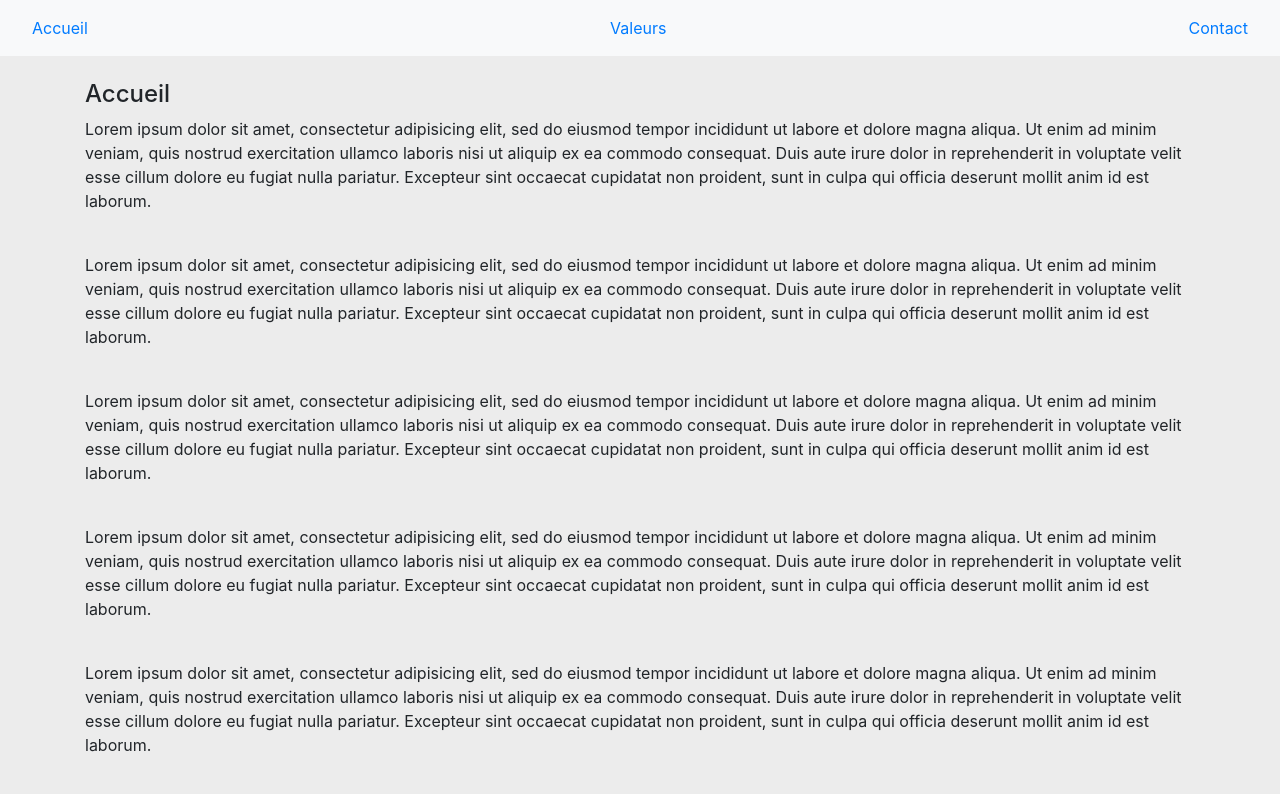
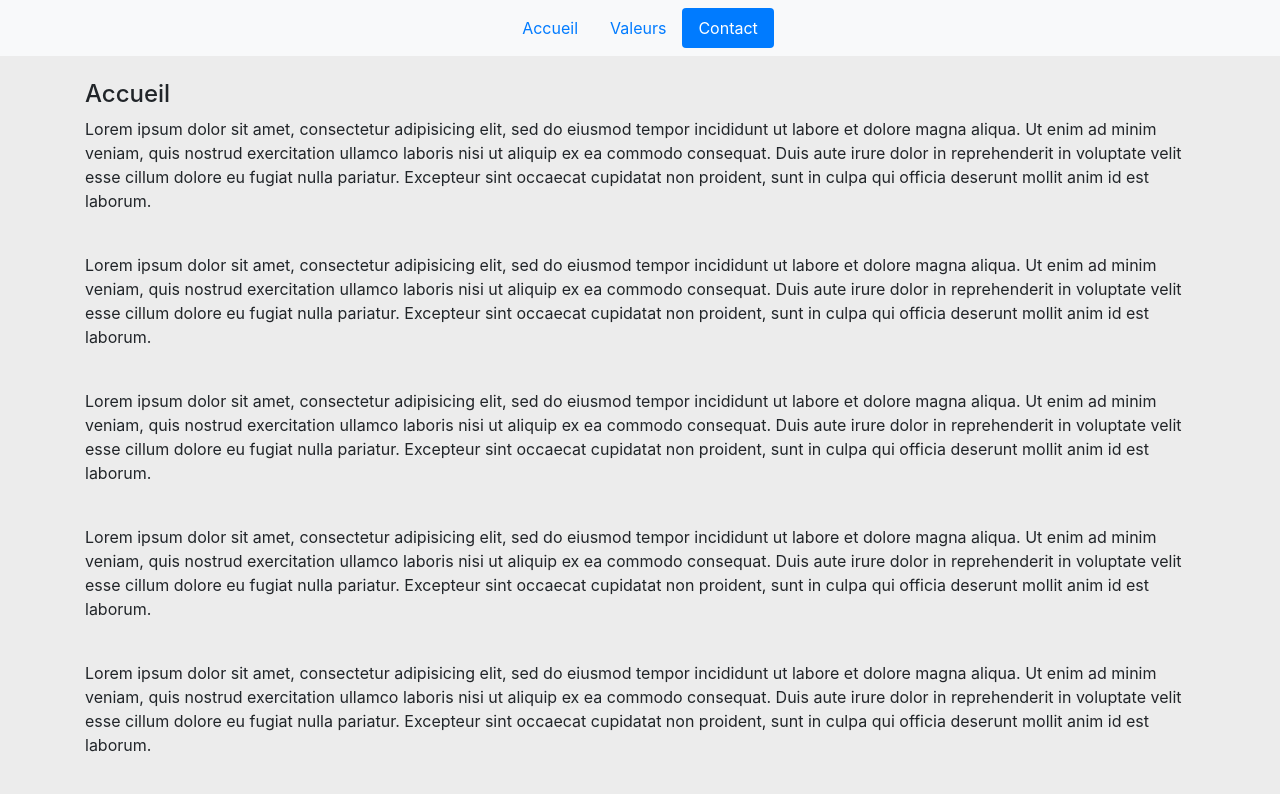
Before and after one commit to Marie-Bewiwi/exercices, a plain HTML site: page bootstrap-10/index.html in a window 1280 px wide. Shown: the top 794 px of the page. Drawn offline with nearby package versions, Linux system fonts and the light colour scheme; files that its build step writes are made by us from their sources.

Commit message:
finished ex 10

```diff
--- a/bootstrap-10/index.html
+++ b/bootstrap-10/index.html
@@ -17,11 +17,12 @@
             Bootstrap fourni un composant très utile pour que vos utilisateurs puissent suivre leur progression sur une page : le Scrollspy.
     A partir de la page HTML présente, créez une navbar dont les éléments vont être activés en fonction du scroll de l'utilisateur.
     La navbar doit évidement rester constamment affichée en haut de l'écran lorsque l'utilisateur scroll vers le bas de la page.-->
-    <nav id="navigation" class="navbar bg-light fixed-top">
-        <a class="nav-link" href='#Accueil'> Accueil </a>
-        <a class="nav-link" href="#Valeurs"> Valeurs </a>
-        <a class="nav-link" href="#Contact"> Contact </a>
-
+    <nav id="navigation" class="navbar bg-light fixed-top justify-content-center">
+        <div class=' nav nav-pills '>
+            <a class="nav-link" href='#Accueil'> Accueil </a>
+            <a class="nav-link" href="#Valeurs"> Valeurs </a>
+            <a class="nav-link" href="#Contact"> Contact </a>
+        </div>
 
     </nav>
 
```
